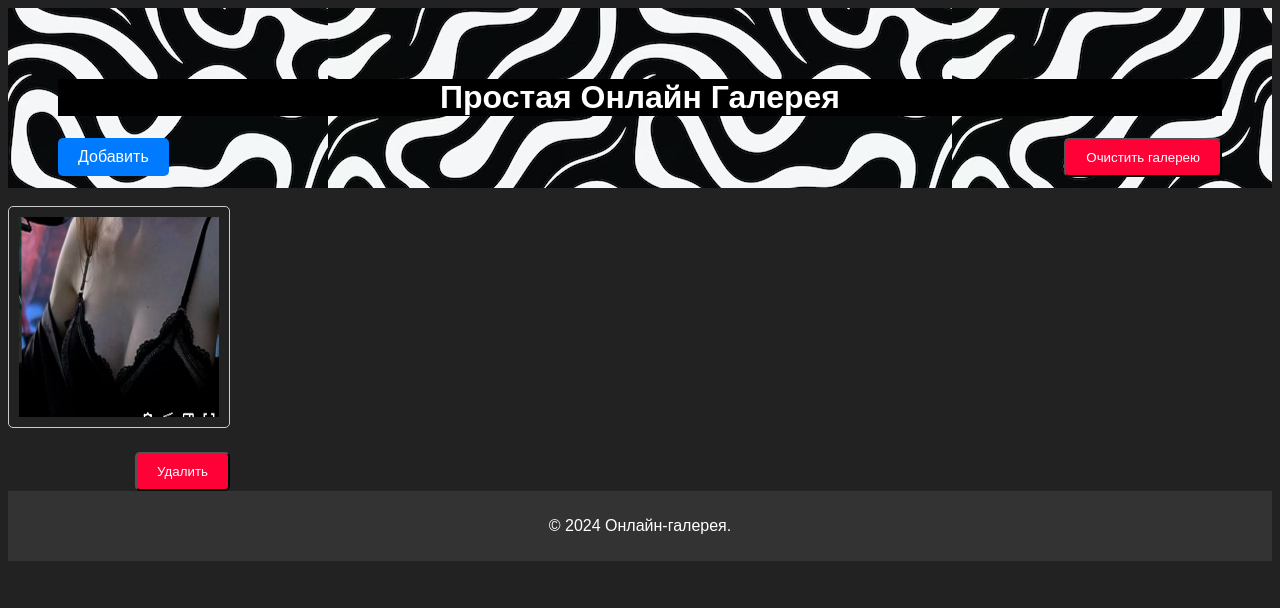
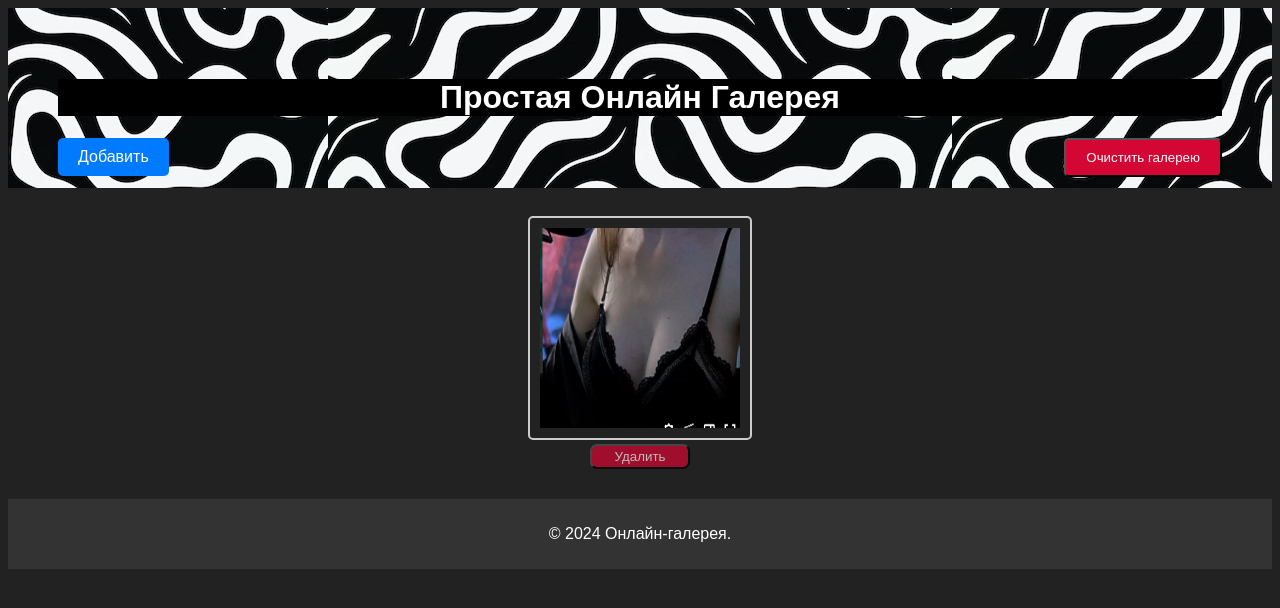
Before and after one commit to Kramedart86/PhotoGallery, a Flask app: page / in a window 1280 px wide. Shown: the top 608 px of the page. Run offline with Flask 3, Linux system fonts and the light colour scheme; data comes from the database, SQL or seed files in the repository.

Commit message:
add del-btn style and bla-bla

```diff
--- a/static/styles.css
+++ b/static/styles.css
@@ -1,8 +1,7 @@
-/* static/styles.css */
 header {
     background-color: #333;
     background-image: url('../static/header2.png');
-    background-size: auto; /* Растянуть изображение так, чтобы оно покрывало всю область */
+    background-size: auto;
     background-position: center; /* Расположить изображение по центру */
     padding: 50px;
     text-align: center;
@@ -10,8 +9,7 @@ header {
 
 body {
     font-family: Arial, sans-serif;
-    /* Установка цвета фона */
-    background-color: #222222; /* Замените на нужный вам цвет */
+    background-color: #222222; /* Установка цвета фона */
 }
 
 h1 {
@@ -39,6 +37,11 @@ form {
     flex-wrap: wrap;
 }
 
+.image-item {
+    padding: 10px;
+    margin: 0 auto;
+}
+
 .image-item img {
     /* Установка отступов между ячейками таблицы */
     padding: 10px;
@@ -48,7 +51,7 @@ form {
     height: 200px; /* Высота изображения */
 
     /* Добавляем рамку вокруг изображения */
-    border: 1px solid #ccc;
+    border: 2px solid #ccc;
 
     /* Скругляем углы изображения */
     border-radius: 5px;
@@ -112,10 +115,10 @@ a.add-btn:hover {
     background-color: #0056b3;
 }
 
-button[type="submit"] {
+button[name="clear-btn"] {
     display: inline-block;
     padding: 10px 20px;
-    background-color: #ff0037;
+    background-color: #d40633;
     color: #fff;
     text-decoration: none;
     border-radius: 5px;
@@ -124,9 +127,22 @@ button[type="submit"] {
 }
 
 button[type="submit"]:hover {
-    background-color: #d40633;
+    background-color: #ff0c0c;
 }
 
+button[name="del-btn"] {
+    /* background-image: url('../static/delico.png'); */
+    background-size: cover;
+    border-radius: 7px;
+    opacity: 0.7;
+    background-color: #d40633;
+    color: #fff;
+    width: 100px;
+    height: 25px;
+    position: relative;
+    top: -20px; /* Смещение кнопки вниз на 20px */
+    left: 62px;
+}
 
 /* Стили для модального окна добавления изображения */
 #addImageModal {
```
